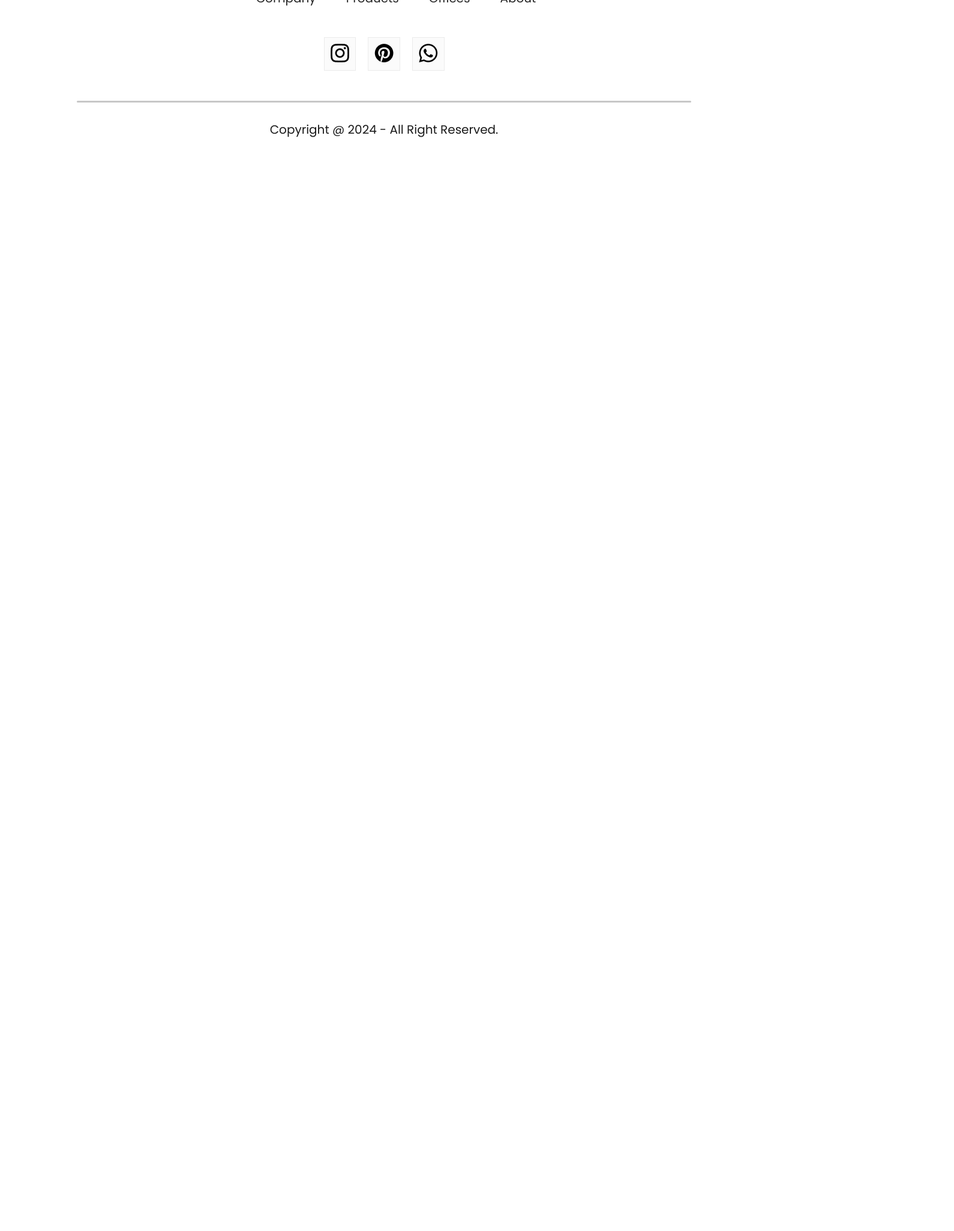
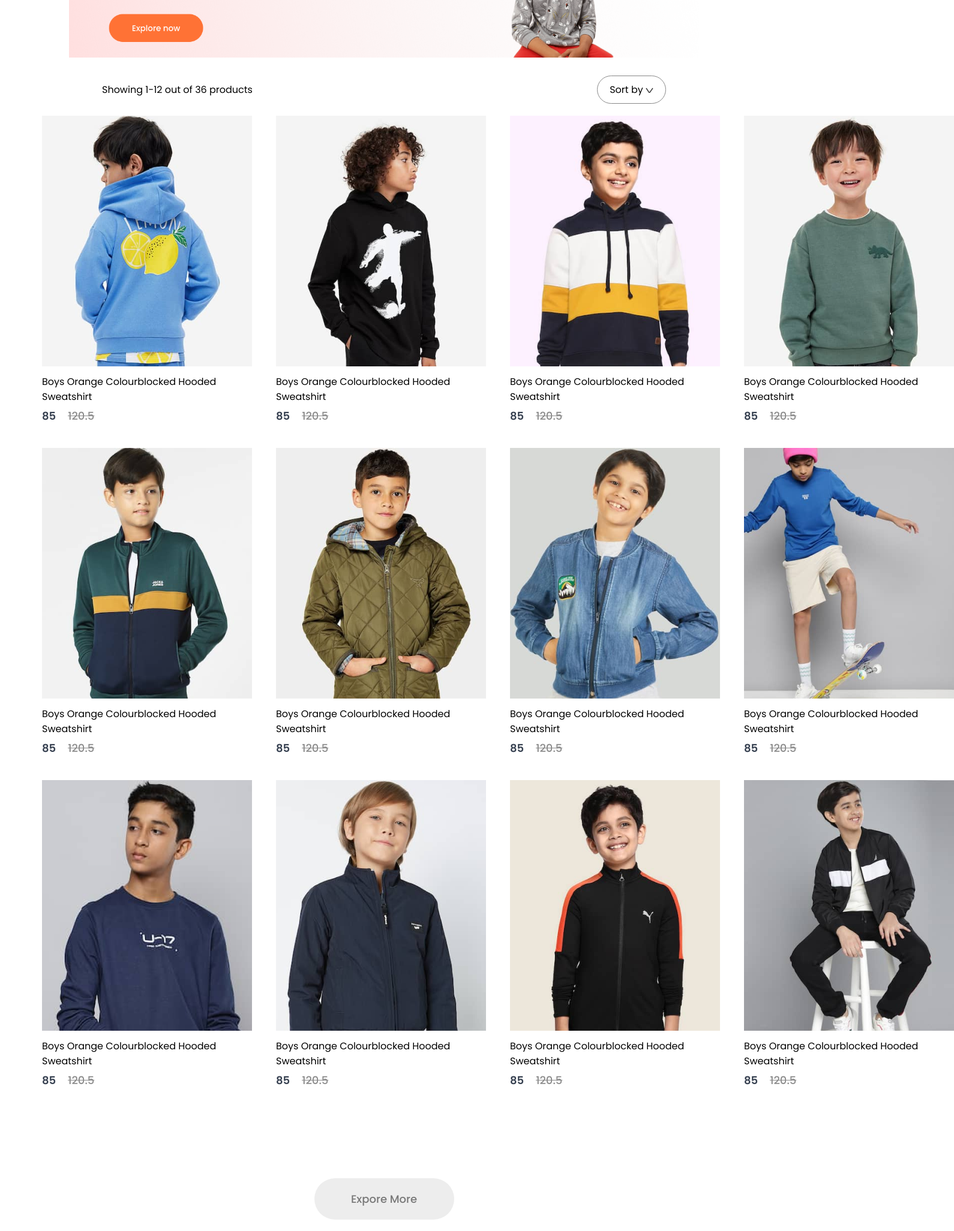
Before and after one commit to Sridhare29/miniti, a React (Create React App) app in the folder miniti/: page /kids in a window 1280 px wide. Shown: the part 240-2293 px from the top of the page at 60% size, 1590 px wide, since content can reach past the window. Before the commit the page ends 800 px from the top, so only its background shows below. Built offline with nearby package versions, Linux system fonts and the light colour scheme.

Commit message:
add the men, women & Kid category Ui and context logic

```diff
--- a/miniti/src/App.jsx
+++ b/miniti/src/App.jsx
@@ -6,15 +6,21 @@
 import Login from './pages/Login';
 import Navbar from './components/Navbar/Navbar';
 import Footnote from './components/Footnote/Footnote';
+import mens_banner from './assets/banner_mens.png'
+import women_banner from './assets/banner_women.png'
+import kid_banner from './assets/banner_kids.png'
+import { ShopProvider } from './context/ShopContext';
+
 function App() {
   return (
+    <ShopProvider>
     <BrowserRouter>
     <Navbar/>
     <Routes>
       <Route path='/' element={<Home/>}/>
-      <Route path='/mens' element={<Category category="men"/>}/>
-      <Route path='/womens' element={<Category category="women"/>}/>
-      <Route path='/kids' element={<Category category="kid"/>}/>
+      <Route path='/mens' element={<Category banner={mens_banner} category="men"/>}/>
+      <Route path='/womens' element={<Category banner={women_banner} category="women"/>}/>
+      <Route path='/kids' element={<Category banner={kid_banner} category="kid"/>}/>
       <Route path='/product' element={<Product/>}>
         <Route path=':productId' element={<Product/>}/>
       </Route>
@@ -23,6 +29,8 @@
     </Routes>
     <Footnote/>
     </BrowserRouter>
+    </ShopProvider>
+
   );
 }
 
--- /dev/null
+++ b/miniti/src/context/ShopContext.jsx
@@ -0,0 +1,15 @@
+import React, { createContext } from "react";
+import all_product from "../assets/all_product";
+
+const ShopContext = createContext(null);
+
+export const ShopProvider = ({ children }) => {
+  const contextValue = { all_product };
+  return (
+    <ShopContext.Provider value={contextValue}>
+      {children}
+    </ShopContext.Provider>
+  );
+};
+
+export default ShopContext;
--- a/miniti/src/pages/Category.jsx
+++ b/miniti/src/pages/Category.jsx
@@ -1,11 +1,37 @@
-import React from 'react'
+import React, { useContext } from 'react';
+import ShopContext from '../context/ShopContext';
+import dropdown_img from '../assets/dropdown_icon.png'
+import './Css/Category.css'
+import Card from '../components/Item/Card';
 
-function Category() {
+function Category(props) {
+  const { all_product } = useContext(ShopContext);
   return (
-    <div>
-
+    <div className="shop-category">
+      <img className='shop-category-banner' src={props.banner} alt="" />
+      <div className="category-indexsort">
+        <p>
+          <span>Showing 1-12</span> out of 36 products
+        </p>
+        <div className="catergory-sort">
+          Sort by <img src={dropdown_img} alt=''/>
+        </div>
+      </div>
+      <div className="catergory-products">
+          {all_product.map((item,i)=>{
+            if(props.category===item.category){
+              return <Card key={i} id={item.id} name={item.name} image={item.image} new_price={item.new_price} old_price={item.old_price}/>
+            }
+            else{
+              return null;
+            }
+          })}
+      </div>
+      <div className='catergory-loadmore'>
+          Expore More
+      </div>
     </div>
-  )
+  );
 }
 
-export default Category
+export default Category;
--- /dev/null
+++ b/miniti/src/pages/Css/Category.css
@@ -0,0 +1,39 @@
+.shop-category-banner{
+    display: block;
+    margin: 30px auto;
+    width: 82%;
+}
+.category-indexsort{
+    display: flex;
+    margin: 0px 170px;
+    justify-content: space-between;
+    align-items: center;
+}
+.catergory-sort{
+    padding: 10px 20px;
+    border-radius: 40px;
+    border: 1px solid #888;
+}
+.category-indexsort span p{
+    font-weight: 600;
+}
+.catergory-products{
+    margin: 20px 70px;
+    display: grid;
+    grid-template-columns: 1fr 1fr 1fr 1fr;
+    gap: 40px;
+}
+.catergory-loadmore{
+    display: flex;
+    justify-content: center;
+    align-items: center;
+    margin: 150px auto;
+    border-radius: 75px;
+    width: 233px;
+    height: 69px;
+    border-radius: 75px;
+    background: #ededed;
+    color: #787878;
+    font-size: 18px;
+    font-weight: 500;
+}
```
